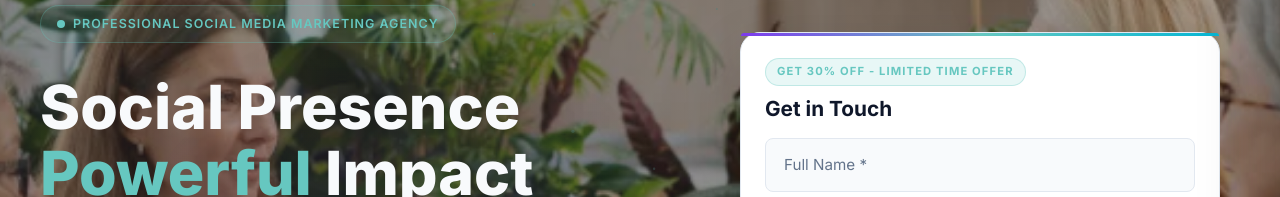
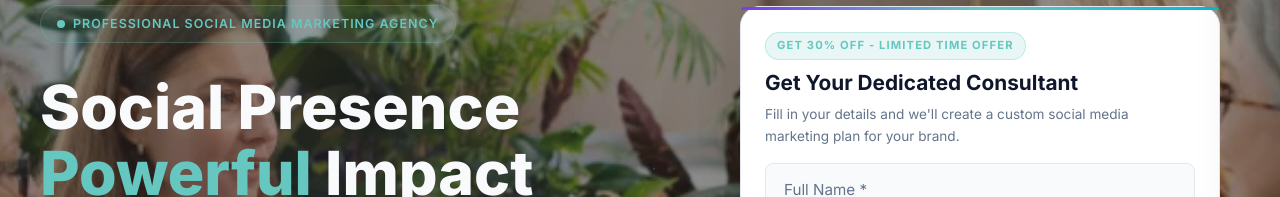
Before and after one commit to fahad-asba/social-space-bar, a Next.js app: page / in a window 1280 px wide. Shown: the part 125-322 px from the top of the page. Built offline with nearby package versions, Linux system fonts and the light colour scheme.

Commit message:
form text updated

```diff
--- a/src/app/components/ContactForm.tsx
+++ b/src/app/components/ContactForm.tsx
@@ -171,7 +171,7 @@ export default function ContactForm({
           font-size: 1.45rem;
           font-weight: 700;
           color: var(--foreground);
-          margin-bottom: 16px;
+          margin-bottom: 8px;
           line-height: 1.25;
           transition: color 0.3s ease;
         }
--- a/src/app/components/Hero.tsx
+++ b/src/app/components/Hero.tsx
@@ -41,7 +41,7 @@ export default function Hero() {
           animate={{ opacity: 1, x: 0 }}
           transition={{ duration: 0.7, delay: 0.4, ease: 'easeOut' }}
         >
-          <ContactForm compact />
+          <ContactForm compact title="Get Your Dedicated Consultant" description="Fill in your details and we'll create a custom social media marketing plan for your brand." />
         </motion.div>
       </div>
 
```
